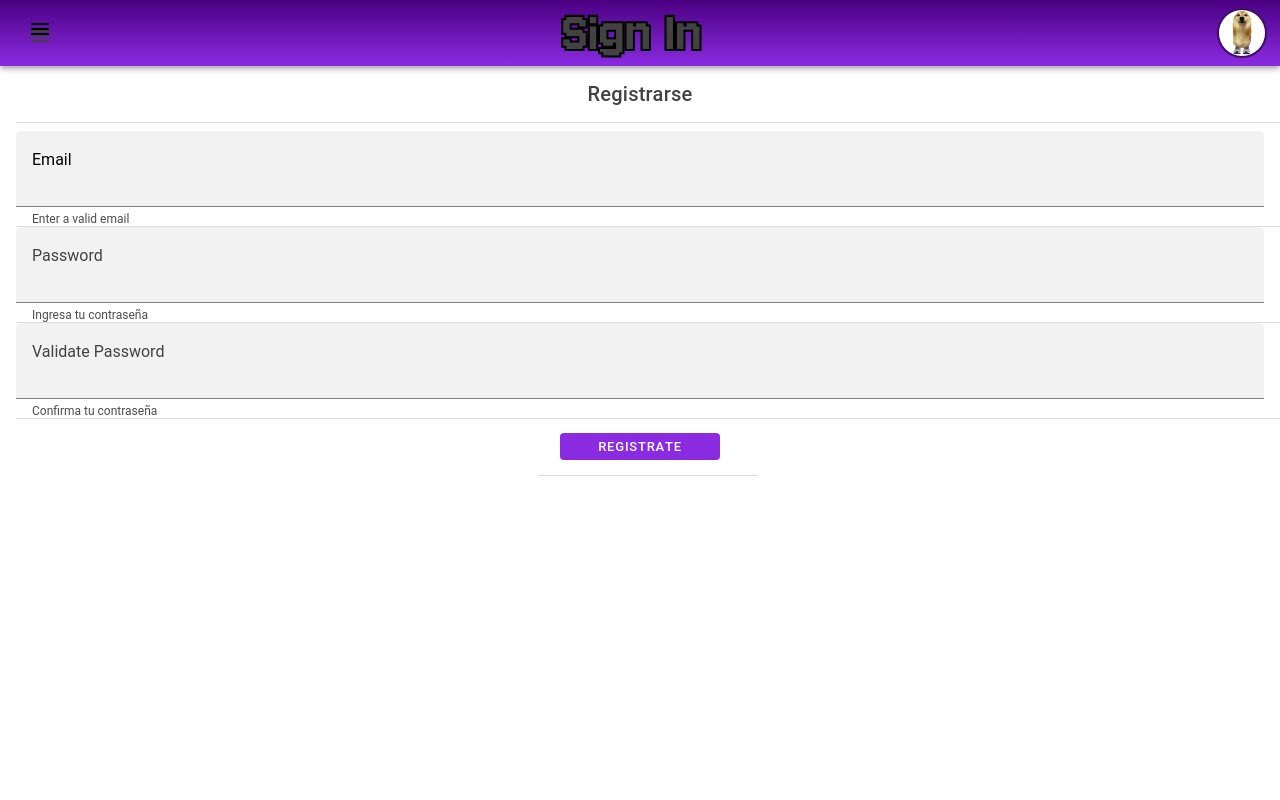
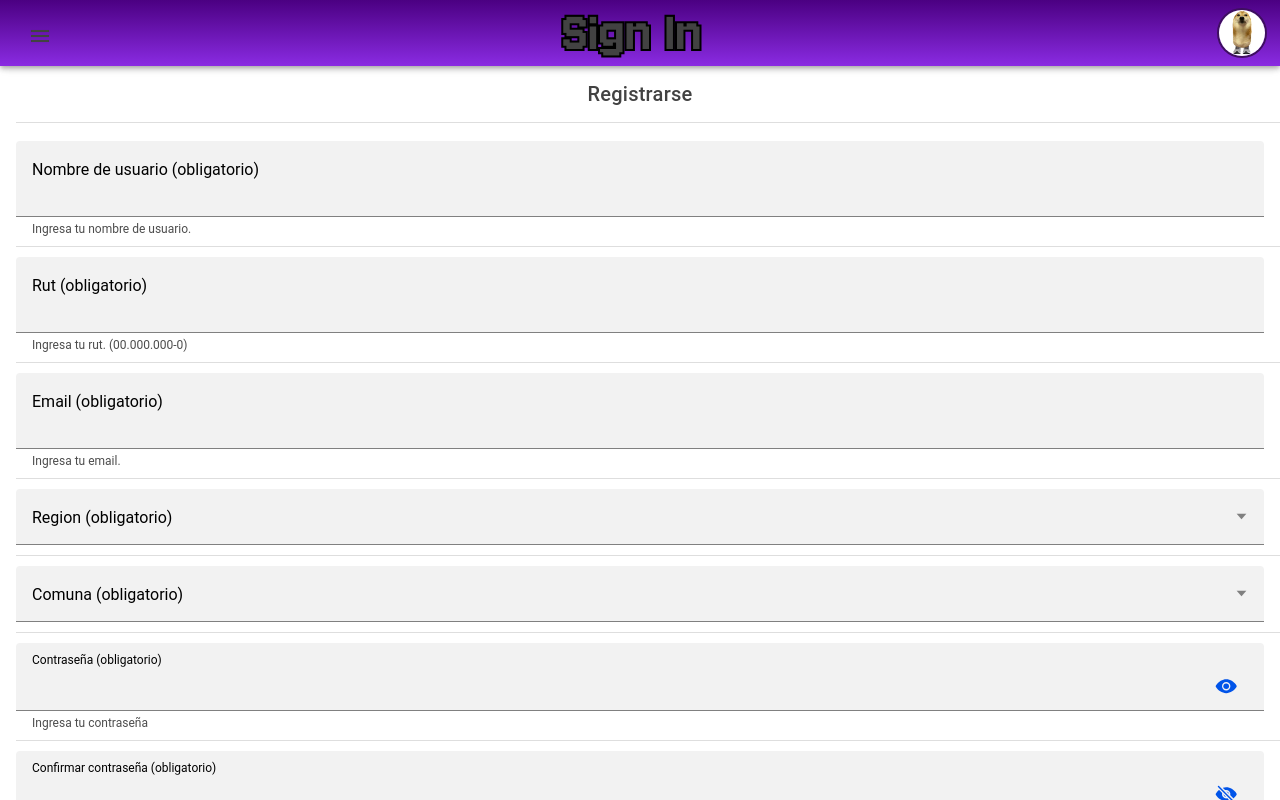
Before and after one commit to VicenteESCa/EntregaParcial2-INGWEB-Mobile, a React (Vite) app: page /sign_in in a window 1280 px wide. Built offline with nearby package versions, Linux system fonts and the light colour scheme.

Commit message:
enchule la pestaña de registro.

```diff
--- a/package.json
+++ b/package.json
@@ -26,7 +26,8 @@
     "react": "^18.2.0",
     "react-dom": "^18.2.0",
     "react-router": "^5.3.4",
-    "react-router-dom": "^5.3.4"
+    "react-router-dom": "^5.3.4",
+    "swiper": "^11.1.14"
   },
   "devDependencies": {
     "@capacitor/cli": "6.1.2",
--- a/src/App.tsx
+++ b/src/App.tsx
@@ -44,9 +44,6 @@ const App: React.FC = () => (
       {/* SplitPane para manejar el menú lateral */}
         <Menu/> {/* Aquí se coloca el menú lateral */}
         <IonPage id="main-content"> {/* Contenido principal de la página */}
-              <IonButtons slot="start">
-                  <IonMenuButton className='menu-button'/> {/* Este botón controla el menú lateral */}
-              </IonButtons>
           <IonRouterOutlet id='main-content'>
             {/* Definición de rutas */}
             <Route path="/login" component={Login}></Route>
--- a/src/pages/Home.tsx
+++ b/src/pages/Home.tsx
@@ -9,6 +9,7 @@ import 'swiper/css';
 import SwiperCore from 'swiper'
 import probarImage from '../theme/images/probar.jpg';
 import python from '../theme/images/python.jpg';
+import My_Toolbar from '../components/My_Toolbar';
 SwiperCore.use([Navigation])
 
 const cardDataProgram=[
--- a/src/pages/Sign_In.tsx
+++ b/src/pages/Sign_In.tsx
@@ -1,4 +1,4 @@
-import { IonList, IonInput, IonButton, IonContent, IonHeader, IonItem, IonPage, IonTextarea, IonTitle, IonToolbar } from '@ionic/react';
+import { IonCheckbox, IonSelect, IonSelectOption, IonInputPasswordToggle, IonList, IonInput, IonButton, IonContent, IonHeader, IonItem, IonPage, IonTextarea, IonTitle, IonToolbar } from '@ionic/react';
 import React, { useState } from 'react';
 import { clsx } from 'clsx';
 import ExploreContainer from '../components/ExploreContainer';
@@ -8,7 +8,7 @@ import My_Toolbar from '../components/My_Toolbar'
 
 const Sign_In: React.FC = () => {
   const [isTouched, setIsTouched] = useState(false);
-  const [isValid, setIsValid] = useState<boolean>();
+  const [isEmailValid, setIsEmailValid] = useState<boolean>();
 
   const Is_Email = (email: string) => {
     return email.match(
@@ -19,12 +19,29 @@ const Sign_In: React.FC = () => {
   const Validate_Email = (event: Event) => {
     const email = (event.target as HTMLTextAreaElement).value;
 
-    setIsValid(undefined);
+    setIsEmailValid(undefined);
 
     if ( email === '' ) return;
 
-    Is_Email(email) !== null ? setIsValid(true) : setIsValid(false);
+    Is_Email(email) !== null ? setIsEmailValid(true) : setIsEmailValid(false);
   };
+
+  const Is_Rut = (rut: string) => {
+    return rut.match(
+      /^(\d{1,3}(?:\.\d{1,3}){2}-[\dkK])$/
+    );
+  }
+
+  const [isRutValid, setIsRutValid] = useState<boolean>();
+  const Validate_Rut = (event: Event) => {
+    const rut = (event.target as HTMLTextAreaElement).value;
+
+    setIsRutValid(true);
+
+    if ( rut === '' ) return;
+
+    Is_Rut(rut) !== null ? setIsRutValid(true) : setIsRutValid(false);
+  }
 
   const Validate_Password = (event: Event) => {
   }
@@ -32,6 +49,11 @@ const Sign_In: React.FC = () => {
   const markTouched = () => {
     setIsTouched(true);
   };
+
+  const Validate_Submit = () : Boolean =>  {
+      console.log("hola perras");
+      return true;
+  }
 
   return (
     <IonPage>
@@ -45,60 +67,128 @@ const Sign_In: React.FC = () => {
         <IonList>
           <IonItem>
             <IonTextarea
-            className={clsx({
-                'item-spacing ion-valid'  : isValid,
-                'item-spacing ion-invalid': isValid === false,
-                'item-spacing ion-touched': isTouched,
+            className={clsx('item-spacing', {
+                'ion-valid'  : isEmailValid,
+                'ion-invalid': isEmailValid === false,
+                'ion-touched': isTouched,
             })}
             fill="solid"
-            label="Email"
+            label="Nombre de usuario (obligatorio)"
             labelPlacement="floating"
-            helperText="Enter a valid email"
-            errorText="Invalid email"
+            helperText="Ingresa tu nombre de usuario."
+            errorText="Nombre de usuario invalido."
             onIonInput={(event) => Validate_Email(event)}
             onIonBlur={() => markTouched()}
             ></IonTextarea>
           </IonItem>
           <IonItem>
-            <IonToolbar>
             <IonTextarea
-              className={clsx({
-                'item-spacing ion-valid'  : isValid,
-                'item-spacing ion-invalid': isValid === false,
-                'item-spacing ion-touched': isTouched,
+            className={clsx('item-spacing', {
+                'ion-valid'  : isRutValid,
+                'ion-invalid': isRutValid === false,
+                'ion-touched': isTouched,
             })}
             fill="solid"
-              label="Password"
+            label="Rut (obligatorio)"
+            labelPlacement="floating"
+            helperText="Ingresa tu rut. (00.000.000-0)"
+            errorText="Rut invalido. El formato debe corresponder con (00.000.000-0)"
+            onIonInput={(event) => Validate_Rut(event)}
+            onIonBlur={() => markTouched()}
+            ></IonTextarea>
+          </IonItem>
+          <IonItem>
+            <IonTextarea
+            className={clsx('item-spacing', {
+                'ion-valid'  : isEmailValid,
+                'ion-invalid': isEmailValid === false,
+                'ion-touched': isTouched,
+            })}
+            fill="solid"
+            label="Email (obligatorio)"
+            labelPlacement="floating"
+            helperText="Ingresa tu email."
+            errorText="Email invalido."
+            onIonInput={(event) => Validate_Email(event)}
+            onIonBlur={() => markTouched()}
+            ></IonTextarea>
+          </IonItem>
+          <IonItem>
+            <IonSelect
+            label="Region (obligatorio)"
+            fill="solid"
+            labelPlacement="floating"
+            className={clsx('item-spacing', {
+                'ion-valid'  : isEmailValid,
+                'ion-invalid': isEmailValid === false,
+                'ion-touched': isTouched,
+            })}
+            >
+              <IonSelectOption value="chile">Chile</IonSelectOption>
+              <IonSelectOption value="peru">Peru</IonSelectOption>
+              <IonSelectOption value="bolivia">Bolivia</IonSelectOption>
+            </IonSelect>
+          </IonItem>
+          <IonItem>
+            <IonSelect
+            label="Comuna (obligatorio)"
+            fill="solid"
+            labelPlacement="floating"
+            className={clsx('item-spacing', {
+                'ion-valid'  : isEmailValid,
+                'ion-invalid': isEmailValid === false,
+                'ion-touched': isTouched,
+            })}
+            >
+              <IonSelectOption value="chile">Chile</IonSelectOption>
+              <IonSelectOption value="peru">Peru</IonSelectOption>
+              <IonSelectOption value="bolivia">Bolivia</IonSelectOption>
+            </IonSelect>
+          </IonItem>
+          <IonItem>
+            <IonInput
+             className={clsx('item-spacing', {
+                 'ion-valid'  : isEmailValid,
+                 'ion-invalid': isEmailValid === false,
+                 'ion-touched': isTouched,
+             })}
+             type="password"
+             label="Contraseña (obligatorio)"
+             fill="solid"
              labelPlacement="floating"
              helperText="Ingresa tu contraseña"
              errorText="Contraseña invalida"
-              onIonInput={(event) => Validate_Password(event)}
+             onIonInput={(event) => Validate_Email(event)}
              onIonBlur={() => markTouched()}
-              ></IonTextarea>
-            </IonToolbar>
+            >
+              <IonInputPasswordToggle slot="end"></IonInputPasswordToggle>
+            </IonInput>
           </IonItem>
           <IonItem>
-            <IonToolbar>
-              <IonTextarea
-              className={clsx({
-                'item-spacing ion-valid'  : isValid,
-                'item-spacing ion-invalid': isValid === false,
-                'item-spacing ion-touched': isTouched,
+            <IonInput
+              className={clsx('item-spacing', {
+                  'ion-valid'  : isEmailValid,
+                  'ion-invalid': isEmailValid === false,
+                  'ion-touched': isTouched,
               })}
               fill="solid"
-              label="Validate Password"
+              label="Confirmar contraseña (obligatorio)"
               labelPlacement="floating"
               helperText="Confirma tu contraseña"
               errorText="Contraseña invalida"
               onIonInput={(event) => Validate_Password(event)}
               onIonBlur={() => markTouched()}
-              ></IonTextarea>
-            </IonToolbar>
+            >
+              <IonInputPasswordToggle slot="end"></IonInputPasswordToggle>
+            </IonInput>
+          </IonItem>
+          <IonItem>
+            <IonCheckbox>I agree to the terms and conditions</IonCheckbox>
           </IonItem>
         <div className="login-wrapper">
           <IonItem>
             <IonToolbar className="botones-container">
-              <IonButton className="my-button" routerLink='/Home'>Registrate</IonButton>
+              <IonButton className="my-button" onClick={() => Validate_Submit()} routerLink='/Home'>Registrate</IonButton>
             </IonToolbar>
           </IonItem>
         </div>
```
Also changed, not shown: 1 other file (tests, documents, lock files or other folders). Lines whose indentation alone changed are shown as unchanged.
